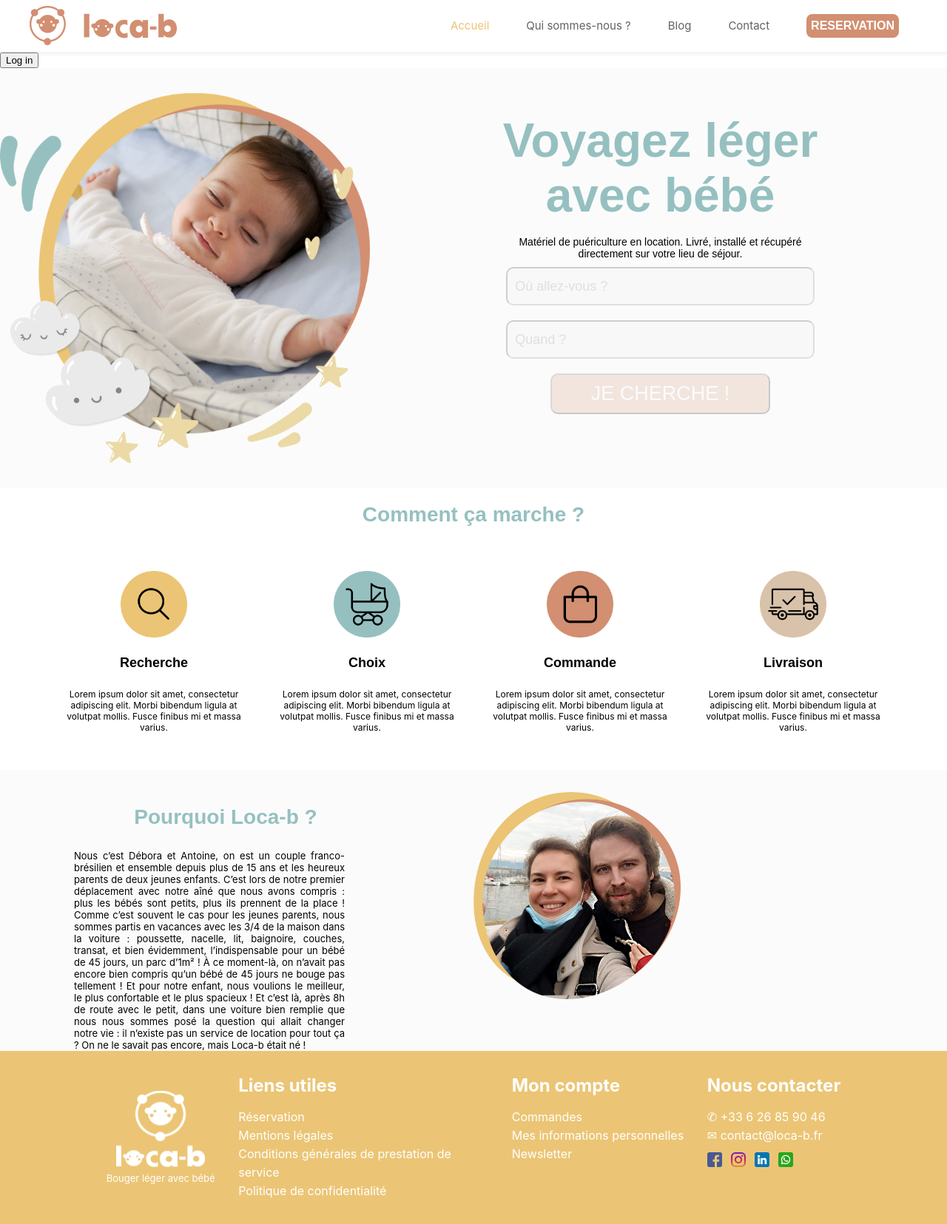
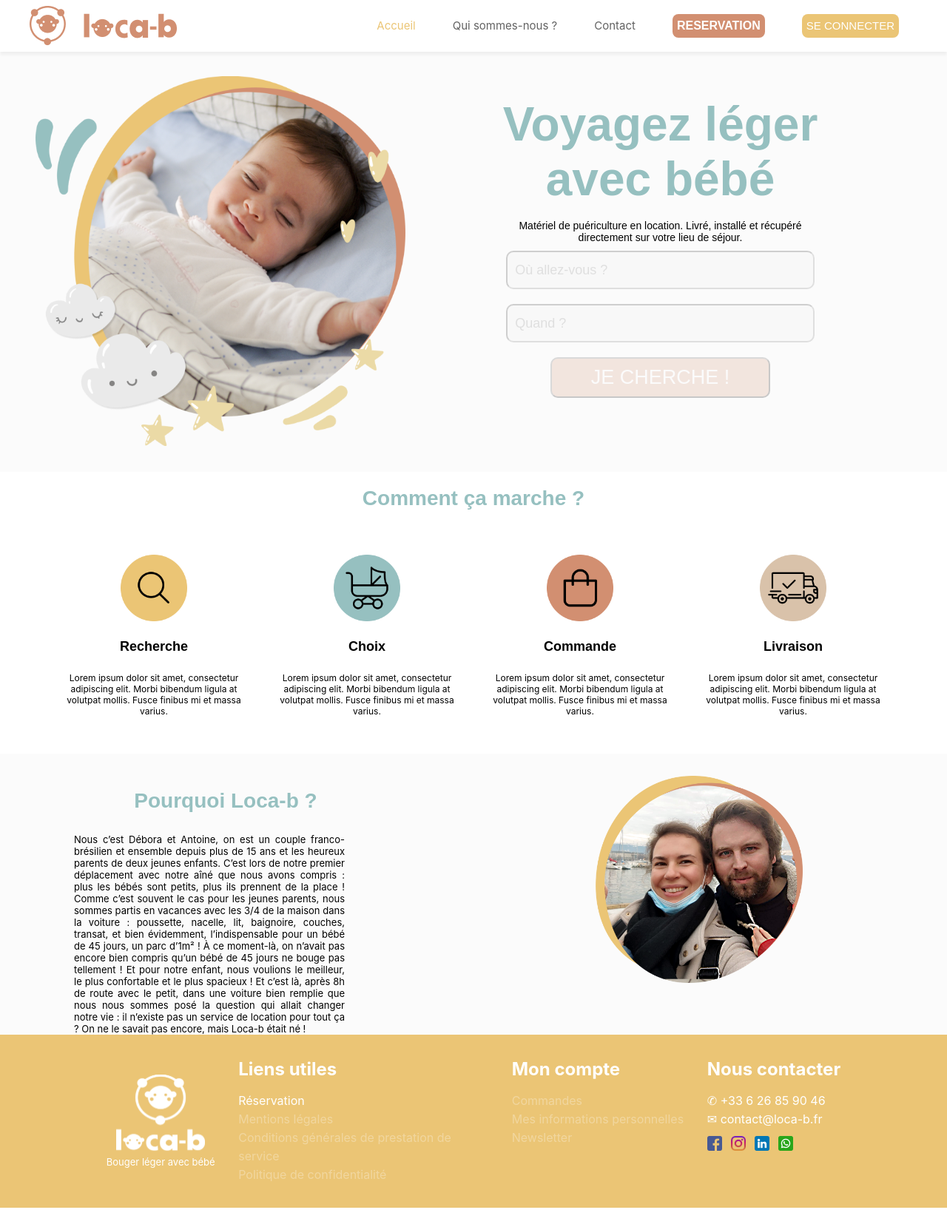
Before and after one commit to ComicScrip/locab, a Next.js app: page / in a window 1280 px wide. Shown: the whole page at 74% size. After the commit the page ends 1633 px from the top, so only its background shows below. Built offline with nearby package versions, Linux system fonts and the light colour scheme; no server answers.

Commit message:
menu burger dernier reglages

```diff
--- a/components/footer.js
+++ b/components/footer.js
@@ -17,43 +17,43 @@ export default function footer() {
         <div className={styles.sectionFooter}>
           <h4 className={styles.footerTitle}>Liens utiles</h4>
           <div className={styles.links}>
-            <Link href="/reservation">
+            <div href="/reservation">
               <a>Réservation</a>
-            </Link>
-            <div>
-              <Link href="/mentionlegale">
+            </div>
+            <div className={styles.grise}>
+              <div href="../pages/pagesFooter/mentionlegale">
                 <a>Mentions légales</a>
-              </Link>
+              </div>
             </div>
-            <div>
-              <Link href="/cgps">
+            <div className={styles.grise}>
+              <div href="/cgps">
                 <a>Conditions générales de prestation de service</a>
-              </Link>
+              </div>
             </div>
-            <div>
-              <Link href="/pconfidentialite">
+            <div className={styles.grise}>
+              <div href="/pconfidentialite">
                 <a>Politique de confidentialité</a>
-              </Link>
+              </div>
             </div>
           </div>
         </div>
         <div className={styles.sectionFooter}>
           <h4 className={styles.footerTitle}>Mon compte</h4>
           <div className={styles.links}>
-            <div>
-              <Link href="/commandes">
+            <div className={styles.grise}>
+              <div href="#">
                 <a>Commandes</a>
-              </Link>
+              </div>
             </div>
-            <div>
-              <Link href="/Mes informations">
+            <div className={styles.grise}>
+              <div href="#">
                 <a>Mes informations personnelles</a>
-              </Link>
+              </div>
             </div>
-            <div>
-              <Link href="/newsletter">
+            <div className={styles.grise}>
+              <div href="#">
                 <a>Newsletter</a>
-              </Link>
+              </div>
             </div>
           </div>
         </div>
@@ -61,7 +61,6 @@ export default function footer() {
           <h4 className={styles.footerTitle}>Nous contacter</h4>
           <div className={styles.footerContact}>&#9990; +33 6 26 85 90 46 </div>
           <div className={styles.footerContact}>&#9993; contact@loca-b.fr</div>
-
           <div className={styles.socialsicons}>
             <div className={styles.image}>
               <div className={styles.icons}>
--- a/components/header.js
+++ b/components/header.js
@@ -1,7 +1,3 @@
-/* eslint-disable react/jsx-no-duplicate-props */
-/* eslint-disable no-undef */
-/* eslint-disable react/jsx-no-undef */
-/* eslint-disable prettier/prettier */
 import React from "react";
 import Link from "next/link";
 import { useRouter } from "next/router";
@@ -12,6 +8,7 @@ import LogoText from "../public/logo/logoText.png";
 import LogoTransparent from "../public/logo/logo_transparent.png";
 import LogoIcon from "../public/logo/icon_logo.png";
 import styles from "../styles/headerfooter/navbar.module.css";
+import { signIn } from "next-auth/react";
 
 const Navbar = () => {
   const [showLinks, setshowLinks] = useState(false);
@@ -41,8 +38,7 @@ const Navbar = () => {
         </Link>
       </div>
       <ul className={styles.items}>
-        <li className={styles.navbar_item}>
-          {/* <li className={`${styles.navbar_item} ${styles.slideInDown-1}`}> */}
+        <li className={styles.navbar_item} onClick={handleShowLinks}>
           <Link href="/" className={styles.navbarlink}>
             <a
               className={
@@ -53,7 +49,7 @@ const Navbar = () => {
             </a>
           </Link>
         </li>
-        <li className={styles.navbar_item}>
+        <li className={styles.navbar_item} onClick={handleShowLinks}>
           <Link href="aboutUs" className={styles.navbarlink}>
             <a
               className={
@@ -64,10 +60,11 @@ const Navbar = () => {
             </a>
           </Link>
         </li>
-        <li className={styles.navbar_item}>
-          {/* <li className={`${styles.navbar_item} ${styles.cacheblog}`}> */}
+        <li
+          className={`${styles.navbar_item} ${styles.none}`}
+          onClick={handleShowLinks}
+        >
           <Link href="blog" className={styles.navbarlink}>
-            {/* <Link href="blog" className={`${styles.navbarlink} ${styles.cacheblog}`}> */}
             <a
               className={
                 currentRoute === "/blog" ? styles.active : styles.non_active
@@ -77,7 +74,7 @@ const Navbar = () => {
             </a>
           </Link>
         </li>
-        <li className={styles.navbar_item}>
+        <li className={styles.navbar_item} onClick={handleShowLinks}>
           <Link href="contact" className={styles.navbarlink}>
             <a
               className={
@@ -88,12 +85,21 @@ const Navbar = () => {
             </a>
           </Link>
         </li>
-        <li className={styles.navbar_item}>
+        <li className={styles.navbar_item} onClick={handleShowLinks}>
           <Link href="reservation" className={styles.navbarlink}>
             <a>
               <button className={styles.reservationButton}>Reservation</button>
             </a>
           </Link>
+        </li>
+        <li className={styles.navbar_item} onClick={handleShowLinks}>
+          <div className={`${styles.navbar_item} ${styles.login}`}>
+            <a>
+              <button className={styles.log} onClick={() => signIn()}>
+                Se connecter
+              </button>
+            </a>
+          </div>
         </li>
       </ul>
       <div className={styles.divlogoIcon1}>
@@ -120,8 +126,8 @@ const Navbar = () => {
           </a>
         </Link>
       </div>
-      <div className={styles.btnBurger} onClick={handleShowLinks}>
-        <span className={styles.burger_Line} />
+      <div className={styles.btnBurger}>
+        <span className={styles.burger_Line} onClick={handleShowLinks} />
       </div>
     </nav>
   );
--- a/pages/index.js
+++ b/pages/index.js
@@ -1,11 +1,6 @@
-/* eslint-disable prettier/prettier */
-// eslint-disable-next-line prettier/prettier
-/* eslint-disable @next/next/no-img-element */
-/* eslint-disable prettier/prettier */
 import Head from "next/head";
 import Layout from "../components/Layout";
 import styles from "../styles/Home.module.css";
-import { signIn } from "next-auth/react";
 
 export default function Home() {
   return (
@@ -18,7 +13,6 @@ export default function Home() {
           <link rel="preload" as="font"></link>
         </Head>
         <main className={styles.main}>
-          <button onClick={() => signIn()}>Log in</button>
           <div className={styles.firstParagraphe}>
             <div className={styles.titleandtextHome}>
               <h1 className={styles.title}>Voyagez léger</h1>
--- a/styles/globals.css
+++ b/styles/globals.css
@@ -1,15 +1,18 @@
 html,
-body {
+body,
+#__next {
   padding: 0;
   margin: 0;
+  display: flex;
+  flex-direction: column;
+  height: 100%;
   font-family: -apple-system, BlinkMacSystemFont, "Segoe UI", Roboto, Oxygen,
     Ubuntu, Cantarell, "Open Sans", "Helvetica Neue", sans-serif;
 }
-img {
-  max-width: 100%;
-  display: block;
+
+main {
+  flex-grow: 1;
 }
-
 a {
   color: inherit;
   text-decoration: none;
--- a/styles/headerfooter/footer.module.css
+++ b/styles/headerfooter/footer.module.css
@@ -43,12 +43,13 @@
   margin: 0 0 1rem 0;
   font-size: 0.9rem;
 }
-
 .imgLogo {
   height: 110px;
   width: 120px;
 }
-
+.grise a {
+  opacity: 0.3;
+}
 @media screen and (min-width: 768px) {
   .mainContainerFooter {
     display: flex;
--- a/styles/headerfooter/navbar.module.css
+++ b/styles/headerfooter/navbar.module.css
@@ -2,11 +2,16 @@
   display: flex;
   justify-content: center;
   align-items: center;
+  position: fixed;
+  width: 100%;
+  top: 0;
+  left: 0;
   flex-direction: column;
   background: #ebc575;
   height: 65px;
   box-shadow: 0px 4px 4px rgba(0, 0, 0, 0.05);
-  font-size: 3vw;
+  font-size: 2.2vw;
+  z-index: 1;
 }
 .navbar .items {
   display: none;
@@ -16,7 +21,6 @@
   left: 0;
   right: 0;
   padding: 2rem;
-  /* background-color: #ebc575; */
   background-color: white;
   bottom: 0;
   font-size: 20px;
@@ -78,6 +82,19 @@
 .burger_Line:hover {
   cursor: pointer;
 }
+
+.log {
+  cursor: pointer;
+  background: #ebc575;
+  font-style: normal;
+  font-weight: 300;
+  font-size: 15px;
+  line-height: 30px;
+  border-radius: 8px;
+  border: none;
+  text-transform: uppercase;
+  color: #ffffff;
+}
 .burger_Line,
 .burger_Line::before,
 .burger_Line::after {
@@ -101,20 +118,18 @@
   transform: translateY(12px);
 }
 .show_nav .items {
-  top: 65px;
+  top: 62px;
   z-index: 1;
   display: flex;
   flex-direction: column;
-  /* justify-content: space-arround; */
 }
 .navbar .items li {
   display: block;
 }
 .show_nav .items li {
-  padding: 1.5rem;
+  padding: 1rem;
 }
 .show_nav .items a {
-  /* color: #fff; */
   color: #626262;
   font-weight: bold;
 }
@@ -146,6 +161,9 @@
   transform: rotate(-45deg) !important;
   transition: 0.7s;
 }
+.none {
+  display: none !important;
+}
 
 @media screen and (min-width: 765px) {
   .navbar {
@@ -159,6 +177,7 @@
     box-shadow: 0px 4px 4px rgba(0, 0, 0, 0.05);
     flex-direction: initial;
     font-size: 1vw;
+    position: initial;
   }
   .navbar .items a {
     display: initial;
@@ -226,4 +245,7 @@
   .show_nav .items li::after {
     display: none !important;
   }
+  .logocontainer img {
+    position: initial;
+  }
 }
```
Also changed, not shown: 2 other files (tests, documents, lock files or other folders).
